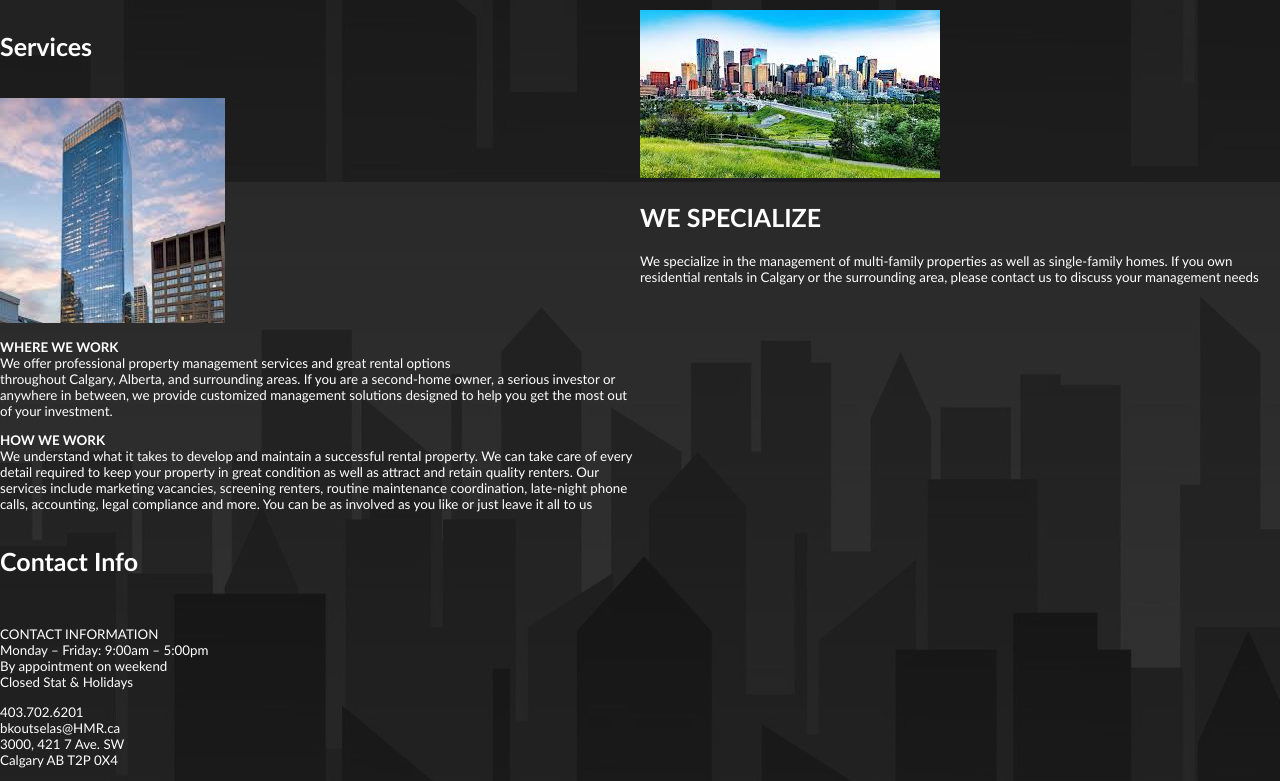
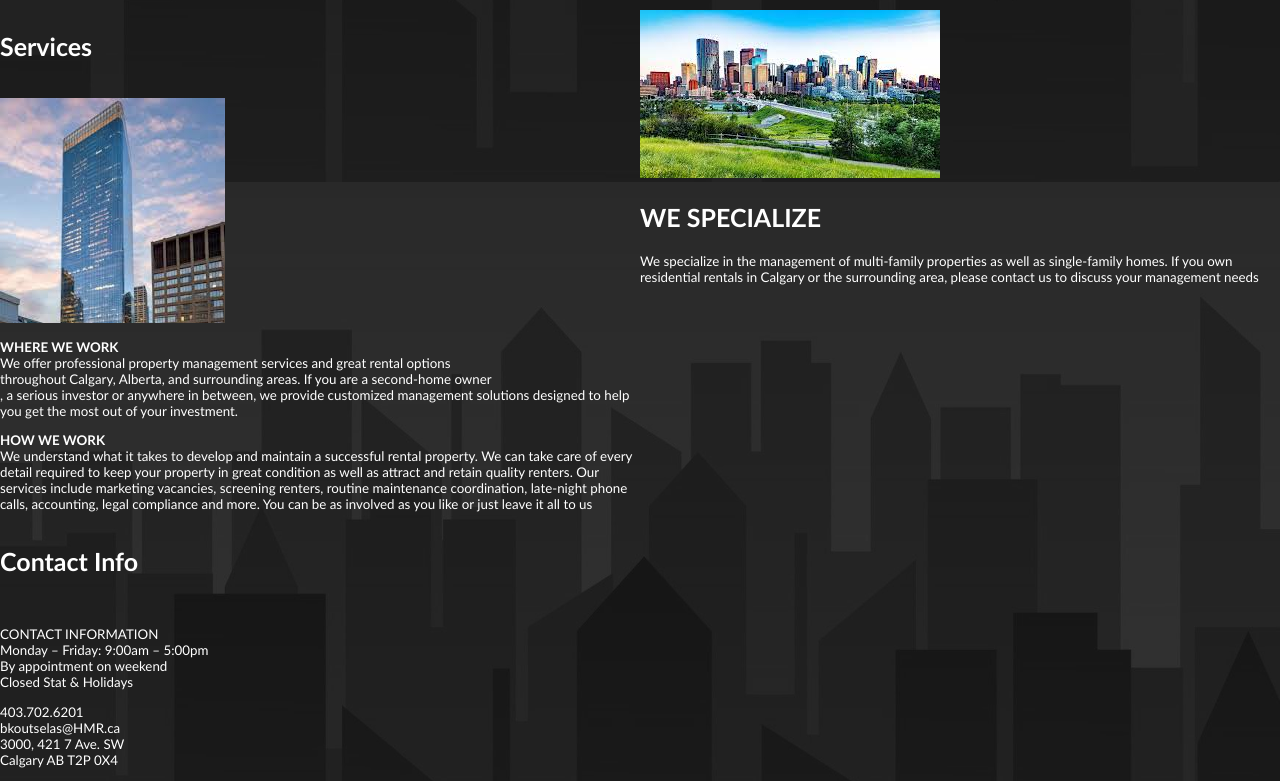
Before and after one commit to ARMAAN11ALLIDINA/HeritageManagment, a plain HTML site: page index.html in a window 1280 px wide. Shown: the part 618-1399 px from the top of the page. Drawn offline with Linux system fonts and the light colour scheme.

Commit message:
Update index.html

```diff
--- a/index.html
+++ b/index.html
@@ -26,7 +26,7 @@
         <div><h2>Services</h2><br>
             <img src="images/download3.jpg" alt="building3">
             <p><b>WHERE WE WORK</b><br>We offer professional property management services and great rental options<br> throughout Calgary, Alberta, and surrounding areas. If you are a second-home
-                owner, a serious investor or anywhere in between, we provide customized management solutions designed to help you get the most out of your investment.</p>
+                owner<br>, a serious investor or anywhere in between, we provide customized management solutions designed to help you get the most out of your investment.</p>
              <p><b>HOW WE WORK</b><br>We understand what it takes to develop and maintain a successful rental property. We can take care of every detail required to keep your property in great
                 condition as well as attract and retain quality renters. Our services include marketing vacancies, screening renters, routine maintenance coordination, late-night phone calls, accounting,
                 legal compliance and more. You can be as involved as you like or just leave it all to us</p>
```
